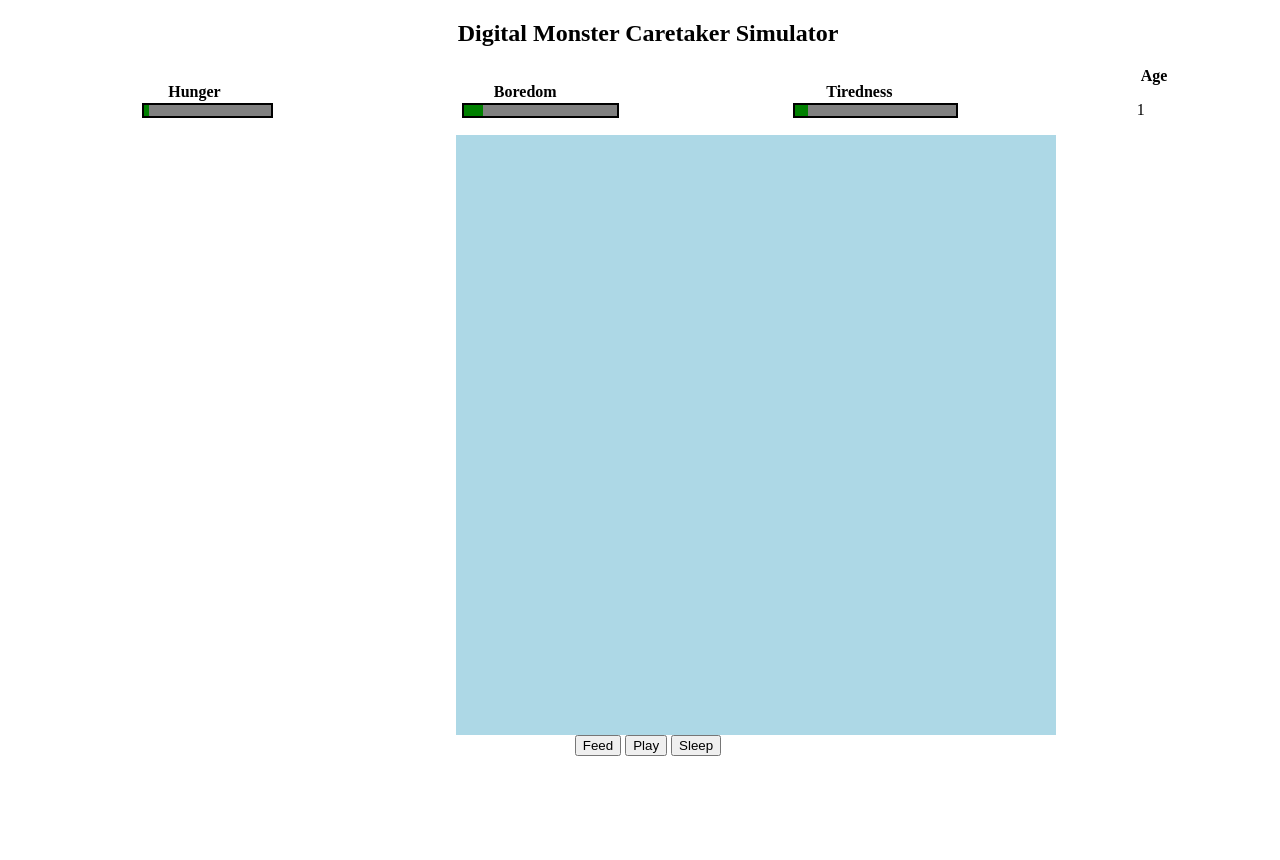
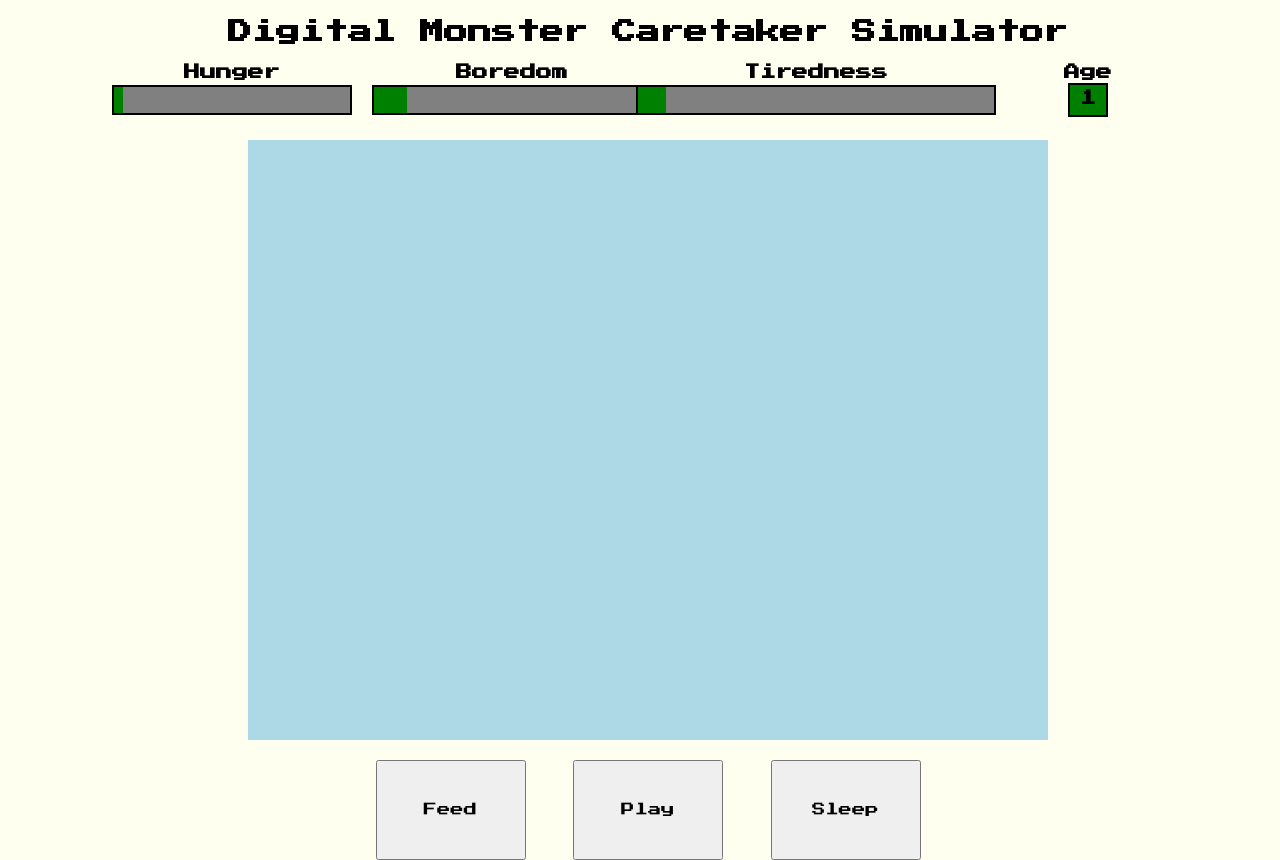
Before and after one commit to joshuaAllenWaldman/tamagotchi-monster, a plain HTML site: page main-game.html in a window 1280 px wide. Both pictures are taken after a click on the button "Start Game". Before the commit the page ends 828 px from the top, so only its background shows below. Drawn offline with nearby package versions, Linux system fonts and the light colour scheme.

Commit message:
minor css work done

```diff
--- a/main-game.html
+++ b/main-game.html
@@ -3,6 +3,9 @@
 <head>
     <meta charset="UTF-8">
     <meta name="viewport" content="width=device-width, initial-scale=1.0">
+    <!-- Fonts -->
+    <link rel="preconnect" href="https://fonts.gstatic.com">
+    <link href="https://fonts.googleapis.com/css2?family=Press+Start+2P&display=swap" rel="stylesheet">
     <!-- jQuery -->
     <script src="https://code.jquery.com/jquery-3.5.1.js" integrity="sha256-QWo7LDvxbWT2tbbQ97B53yJnYU3WhH/C8ycbRAkjPDc=" crossorigin="anonymous"></script>
     <!-- My JS -->
@@ -52,21 +55,25 @@
 
     </section>
 
-    <section class="monster-container">
-
+    <section class="monster-box-container">
+        <div class="monster-box"></div>
     </section>
 
     <section class="control-buttons">
-        <button id="feed">Feed</button>
-        <button id="play">Play</button>
-        <button id="sleep">Sleep</button>
+        <div class="control-button-container">
+            <button id="feed">Feed</button>
+            <button id="play">Play</button>
+            <button id="sleep">Sleep</button>
+
+        </div>
+
 
 
     </section>
 </main>
 
 <div class="game-over">
-    Your monster died of neglect. Game Over.
+    Your monster died of neglect. <br> Game Over. <br>
     <button id="try-again-button">Try Again?</button>
 </div>
 
--- a/scripts/app.js
+++ b/scripts/app.js
@@ -31,7 +31,7 @@ function getMonsterName (){
 }
 
 ///////////////////////////////////////////////////////////////////////////////
-///////////////////////////    Game Objects and Logic     /////////////////////////
+///////////////////////////    Game Objects and Logic     /////////////////////
 ///////////////////////////////////////////////////////////////////////////////
 
 //This is the monster class that the user's creature will be created from.
@@ -68,6 +68,8 @@ class Monster {
 const player = new Monster(monsterName);
 
 
+///////////////////////////////////////////////////////////////////////////////
+///////////////////////////    Game Start/End and Logic     /////////////////////
 
 function startGame ( ){
     gameOn();
@@ -77,14 +79,6 @@ function startGame ( ){
     $('.game-over').css('display', 'none')
     $('.username-display').text(monsterName)
 }
-
-
-
-
-
-
-
-
 
 
 //Game timer      if need STOP  look up clearInterval
@@ -114,20 +108,17 @@ function reset () {
     player.tirednessLevel = 0;
     player.boredomLevel = 0;
     player.hungerLevel = 0;
-    player.age = 0;
+    player.age = 1;
     hungerMeter.value = player.hungerLevel;
     tirednessMeter.value = player.tirednessLevel;
     boredomMeter.value = player.boredomLevel;
+    $('#age-display').text(player.age)
+
     gameOn();
     $('.start-screen').css('display', 'none');
     $('.game-on').css('display', 'block');
     $('.game-over').css('display', 'none');
 }
-
-
-// gameOn();
-console.log(player);
-
 
 
 ///////////////////////////////////////////////////////////////////////////////
--- a/styles/main.css
+++ b/styles/main.css
@@ -2,12 +2,16 @@
     text-align: center;
     align-items: center;
     position: relative;
+    font-family: 'Press Start 2P', cursive;
 }
 
 body {
     width: 100vw;
     height: 100vh;
+    background-color: ivory;
 }
+
+/* //////////////////////// */
 /* Display windows */
 
 .start-screen {
@@ -22,48 +26,119 @@ body {
 }
 
 
-h4 {
+/* //////////////////////////////////////// */
+            /* Start Windo */
+/* //////////////////////////////////////// */
+
+.greeting {
+    margin: 175px 0 50px 0;
+    font-size: 40px;
+}
+
+input {
+    height: 30px
+}
+
+.start-screen > button {
+    margin-top: 10px;
+    width: 150px;
+    height: 50px;
+}
+
+
+
+/* //////////////////////////////////////// */
+            /* Game Play windo */
+/* //////////////////////////////////////// */
+
+
+/* //////////////////////// */
+/* Stat Bar Section */
+
+h4.stat- {
     margin: 0 auto;
 
 }
 
 .stat-bar-container {
     display: flex;
-    justify-content: space-around;
+    justify-content: space-evenly;
     align-items: center;
     position:relative;
 }
 
 .stat-name {
     text-align: center;
-    left: 50%;
+    margin: 0;
+}
+
+.stat-group {
+    display: flex;
+    flex-direction: column;
+    justify-content: center;
+    align-items: center;
+}
+
+
+.stat-bars {
+    -webkit-appearance: none;
+
+    width: 250%;
+    height: 30px;
+    margin: 5px;
+    border: 2px solid black;
+    color: green;
+}
+
+#age-display {
+    margin: 3px auto;
+    padding: 5px 10px;
+    height: 20px;
+    background-color: green;
+    border: 2px solid black;
+
+    font-weight: bold;
 }
 
 
 
-.stat-bars {
-    -webkit-appearance: none;;
-    width: 250%;
-    height: 15px;
-    margin: -5;
-    border: 2px solid black;
 
+/* ///////////////////////////////// */
+/* Monster Div */
+.monster-box-container {
+    display: flex;
+    justify-content: center;
+    margin: 20px;
 }
 
-/* Monster Div */
-
-.monster-container {
-    width: 600px;
+.monster-box {
+    width: 800px;
     height: 600px;
     background-color: lightblue;
-    left: 35%;
 }
 
+/* ///////////////////////////////// */
+/* Controls */
+
 .control-buttons {
-    width: 200;
-    height: 100;
+   display: flex;
+   justify-content: center;
 }
+
+.control-button-container {
+    width: 50vw;
+    display: flex;
+    justify-content: space-evenly;
+    align-items: center;
+}
+
+
 
 .game-over{
     display: none;
 }
+
+#feed, #play, #sleep {
+    width: 150px;
+    height: 100px;
+}
```
